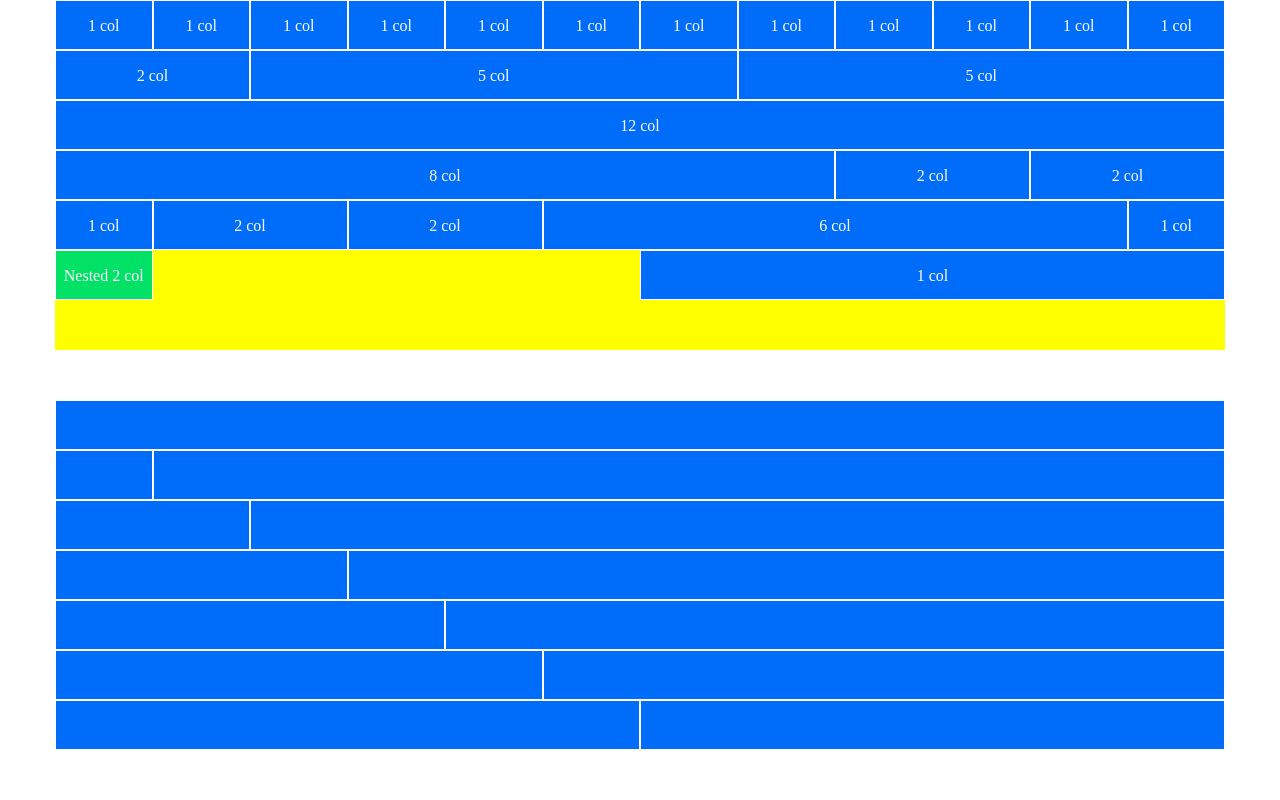
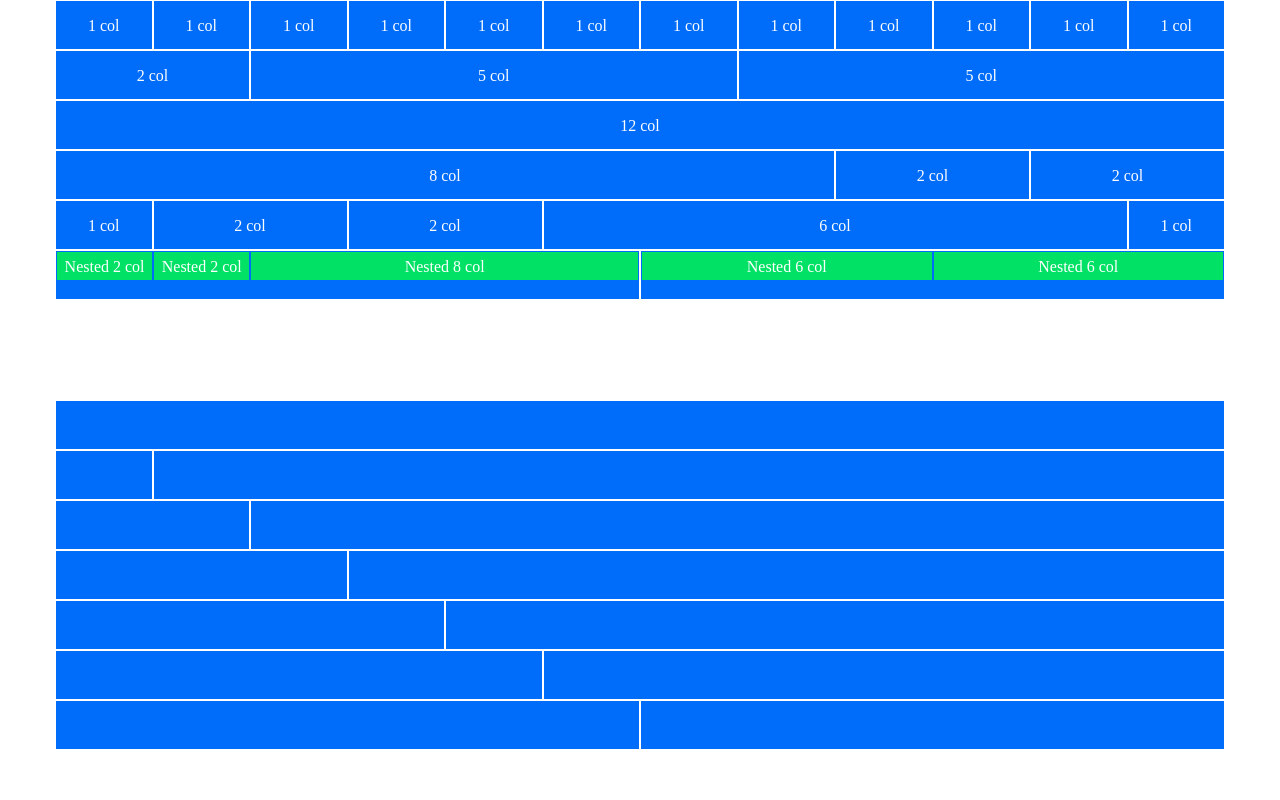
Before and after one commit to Nino-design/html-css-12bool, a plain HTML site: page index.html in a window 1280 px wide. Shown: the top 800 px of the page. Drawn offline with Linux system fonts and the light colour scheme.

Commit message:
nested fatto ma da correggere

```diff
--- a/css/style.css
+++ b/css/style.css
@@ -1,6 +1,5 @@
 .container{
     height: 350px;
-    background-color: yellow;
 }
 
 
@@ -16,12 +15,12 @@
 
 .content-2{
     width: 100%;
-    height: 50px;
-    border: 1px solid white;
+    height: 30px;
+    border: 1px solid #006cfa;
     background-color: #00e165;
     color: white;
     text-align: center;
-    line-height: 50px;
+    line-height: 30px;
 }
 
 .mt-1{
--- a/index.html
+++ b/index.html
@@ -84,12 +84,21 @@
                 <div class="content">1 col</div>
             </div>
             <div class="col-6">
-                <div class="row">
-                    <div class="col-2"><div class="content-2">Nested 2 col</div></div>
+                <div class="content">
+                    <div class="row">
+                        <div class="col-2"><div class="content-2">Nested 2 col</div></div>
+                        <div class="col-2"><div class="content-2">Nested 2 col</div></div>
+                        <div class="col-8"><div class="content-2">Nested 8 col</div></div>
+                    </div>
                 </div>
             </div>
             <div class="col-6">
-                <div class="content">1 col</div>
+                <div class="content">
+                    <div class="row">
+                        <div class="col-6"><div class="content-2">Nested 6 col</div></div>
+                        <div class="col-6"><div class="content-2">Nested 6 col</div></div>
+                    </div>
+                </div>
             </div>
         </div>
         <div class="row mt-1">
```
